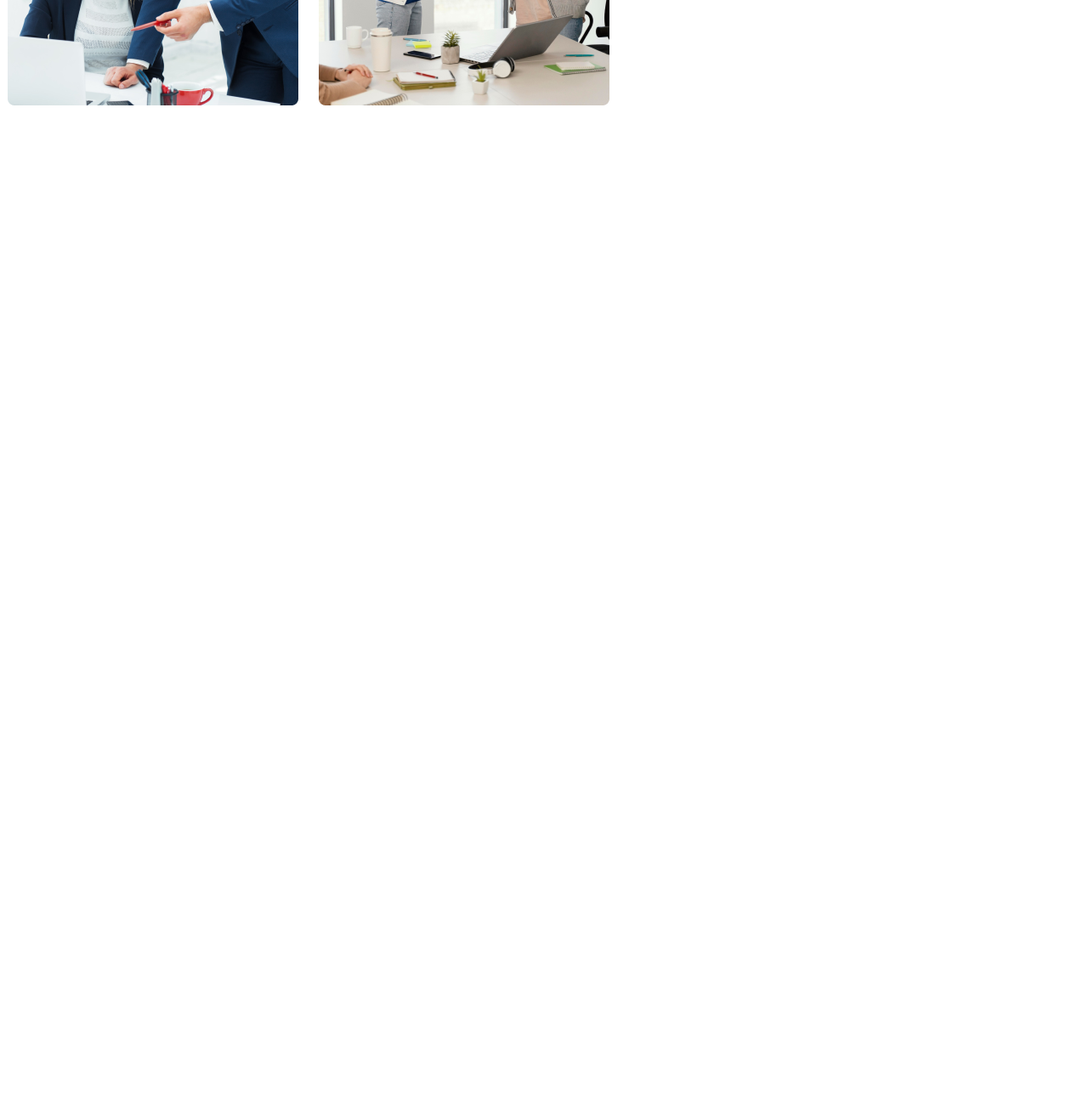
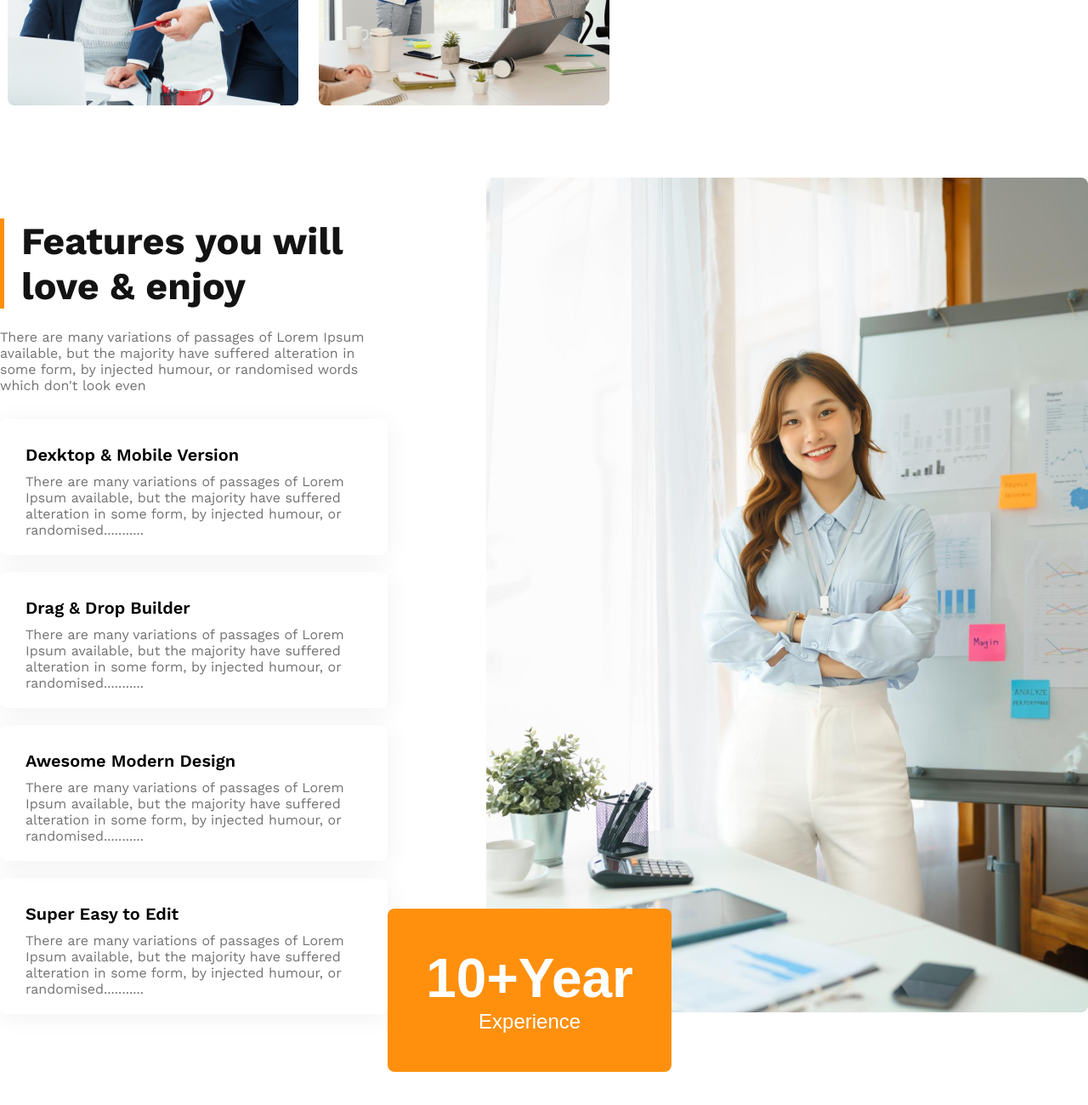
Before and after one commit to abusayedsohag/architacts-responsive-web, a plain HTML site: page index.html in a window 1280 px wide. Shown: the part 1836-3136 px from the top of the page at 85% size. Before the commit the page ends 2045 px from the top, so only its background shows below. Drawn offline with nearby package versions, Linux system fonts and the light colour scheme.

Commit message:
Feature section add

```diff
--- a/index.html
+++ b/index.html
@@ -40,6 +40,34 @@
                 </div>
             </div>
         </section>
+        <section>
+            <div class="feature-section">
+                <div class="feature-text-boxs">
+                    <h3> Features you will <br> love & enjoy</h3>
+                    <p>There are many variations of passages of Lorem Ipsum available, but the majority have suffered alteration in some form, by injected humour, or randomised words which don't look even</p>
+                    <div class="feature-box">
+                        <h4>Dexktop & Mobile Version</h4>
+                        <p>There are many variations of passages of Lorem Ipsum available, but the majority have suffered alteration in some form, by injected humour, or randomised...........</p>
+                    </div>
+                    <div class="feature-box">
+                        <h4>Drag & Drop Builder</h4>
+                        <p>There are many variations of passages of Lorem Ipsum available, but the majority have suffered alteration in some form, by injected humour, or randomised...........</p>
+                    </div>
+                    <div class="feature-box">
+                        <h4>Awesome Modern Design</h4>
+                        <p>There are many variations of passages of Lorem Ipsum available, but the majority have suffered alteration in some form, by injected humour, or randomised...........</p>
+                    </div>
+                    <div class="feature-box">
+                        <h4>Super Easy to Edit</h4>
+                        <p>There are many variations of passages of Lorem Ipsum available, but the majority have suffered alteration in some form, by injected humour, or randomised...........</p>
+                    </div>
+                </div>
+                <div class="feature-img">
+                    <img src="./images/architect.png" alt="feature">
+                    <button id="btn1">  <span class="t-span-3">10+Year</span> <br> Experience</button>
+                </div>
+            </div>
+        </section>
     </main>
     <footer>
 
--- a/styles/style.css
+++ b/styles/style.css
@@ -78,6 +78,12 @@ body {
     margin: 45px 240px;
 }
 
+/* share styles  */
+
+section {
+    max-width: 1920px;
+}
+
 /* Team section styles */
 
 .team-section {
@@ -119,6 +125,73 @@ body {
     font-size: 1rem;
     margin-bottom: 35px;
 }
+
+/* Feature-section styles */
+
+.feature-section {
+    max-width: 1440px;
+    display: flex;
+    justify-content: space-between;
+    margin: 0 auto;
+    margin-bottom: 130px;
+}
+
+.feature-text-boxs {
+    max-width: 580px;
+    margin: auto 0;
+}
+
+.feature-text-boxs > h3 {
+    font-size: 2.8rem;
+    font-weight: 700;
+    color: rgba(19, 19, 19, 1);
+    margin-bottom: 24px;
+    border-left: 5px solid #FF900E;
+    padding-left: 20px;
+}
+
+.feature-text-boxs p {
+    font-size: 1rem;
+    color: rgba(114, 114, 114, 1);
+    margin-bottom: 30px;
+}
+
+.feature-box {
+    width: auto;
+    height: 100px;
+    border-radius: 8px;
+    box-shadow: 0px 4px 30px 0px rgba(0, 0, 0, 0.06);
+    padding: 30px;
+    margin-bottom: 20px;
+}
+
+.feature-box h4 {
+    font-size: 1.25rem;
+    font-weight: 600;
+    padding-bottom: 10px;
+}
+
+.feature-img {
+    text-align: right;
+}
+
+#btn1 {
+    padding: 45px;
+    background: #ff900e;
+    color: #fff;
+    font-size: 1.5rem;
+    font-weight: 500;
+    border-style: none;
+    border-radius: 8px;
+    margin-top: -130px;
+    margin-right: 490px;
+}
+
+.feature-img .t-span-3 {
+    font-size: 4rem;
+    font-weight: 700;
+}
+
 @media screen and (max-width: 575px) {
     .header {
         width: auto;
```
